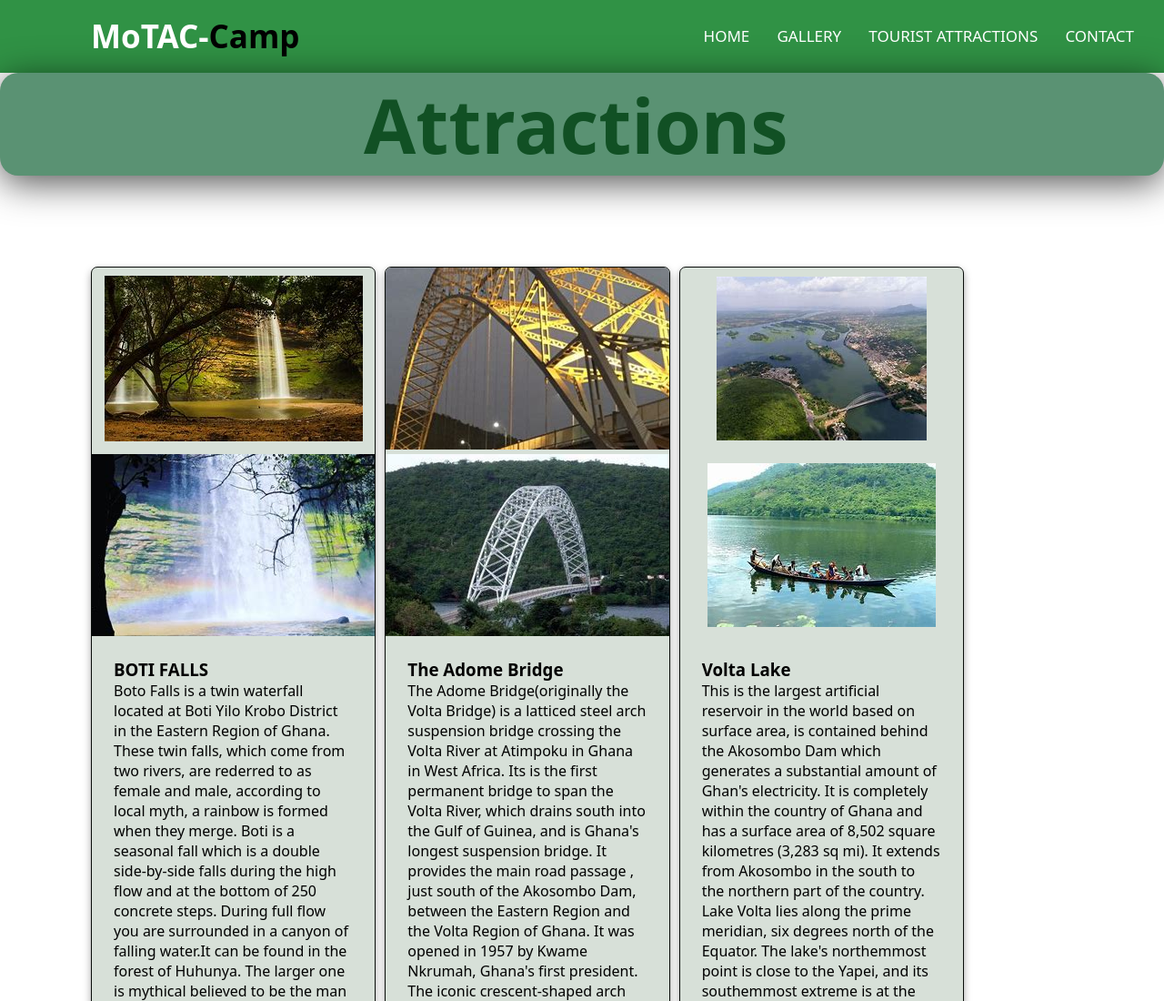
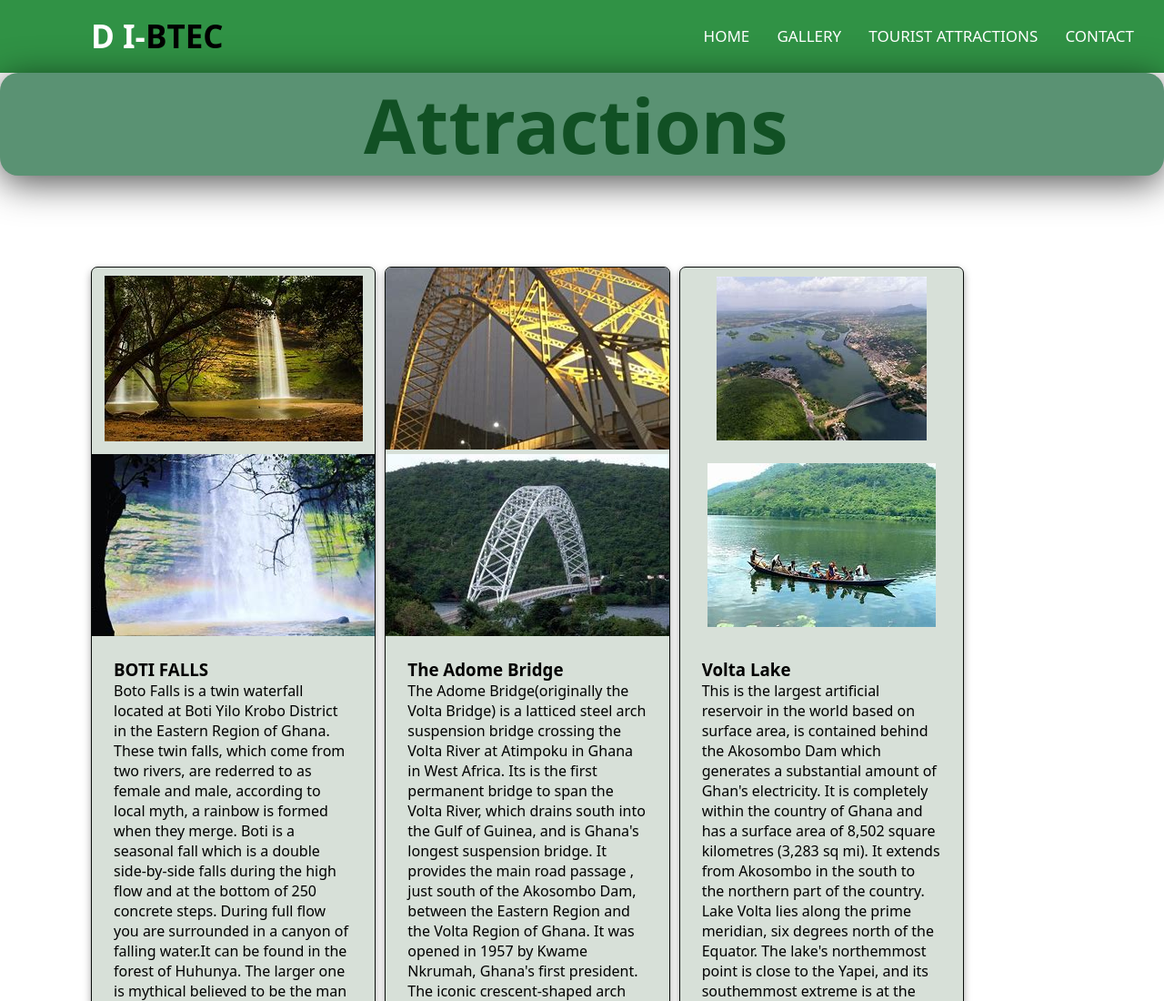
Before and after one commit to gabrielmensah28/pe, a plain HTML site: page attraction.html in a window 1280 px wide. Shown: the top 1100 px of the page at 91% size. Drawn offline with Linux system fonts and the light colour scheme.

Commit message:
Update attraction.html

```diff
--- a/attraction.html
+++ b/attraction.html
@@ -3,14 +3,14 @@
 <head>
     <meta charset="UTF-8">
     <meta name="viewport" content="width=device-width, initial-scale=1.0">
-    <title>MoTAC - Tourist Attractions</title>
+    <title>Tourist Attractions</title>
     <link rel="stylesheet" href="style.css">
     <link rel="shortcut icon" href="MotacL.jpg" type="image/x-icon">
 
 </head>
 <body>
         <nav>
-            <label class="logos">MoTAC-<span>Camp</span></label>
+            <label class="logos">D I-<span>BTEC</span></label>
             <ul>
                 <li><a href="index.html">Home</a></li>
                 <li><a href="gallery.html">Gallery</a></li>
```
